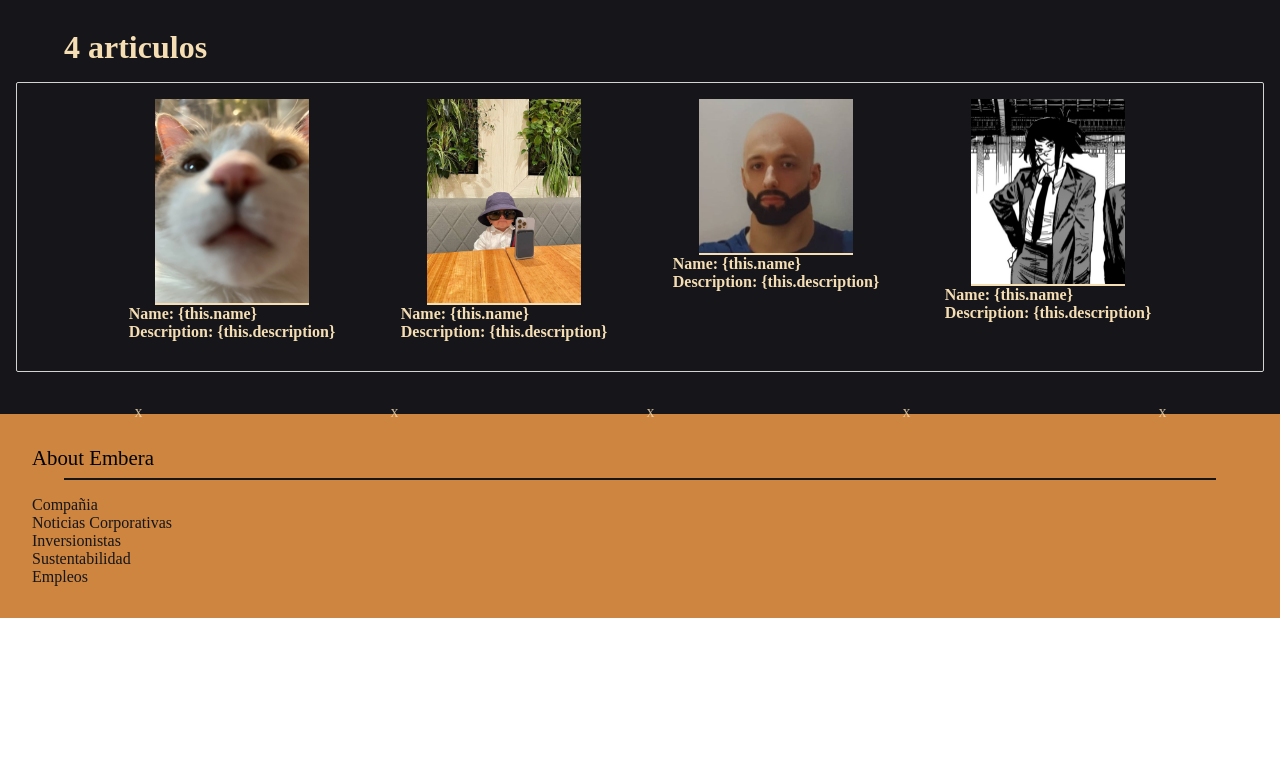
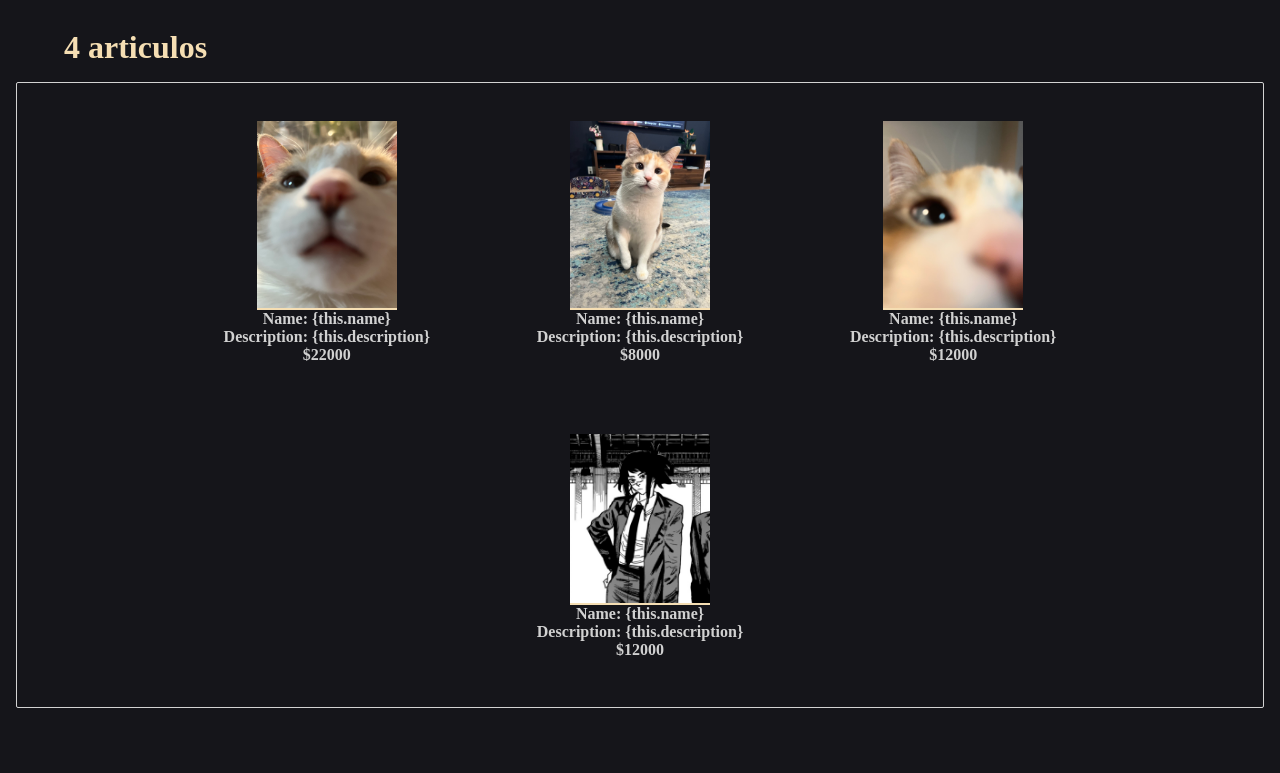
Before and after one commit to bluedec/CAC-Group-7, a plain HTML site: page templates/mujeres/mujeres.html in a window 1280 px wide. Shown: the part 727-1500 px from the top of the page. Before the commit the page ends 1345 px from the top, so only its background shows below. Drawn offline with Linux system fonts and the light colour scheme.

Commit message:
Fixed Women store section.

```diff
--- a/css/styles.css
+++ b/css/styles.css
@@ -276,10 +276,10 @@ p {
 
 @keyframes wiggleBig {
 	from {
-		transform: rotate(0deg) translate(8px) rotate(0deg);
+		transform: rotate(0deg) translate(11px) rotate(0deg);
 	}
 	to {
-		transform: rotate(360deg) translate(8px) rotate(-360deg);
+		transform: rotate(360deg) translate(11px) rotate(-360deg);
 	}
 }
 
@@ -302,13 +302,17 @@ p {
 }
 
 .shopping-article {
-	width: 20vw;
+	width: calc(150px + 9vw);
+	overflow: hidden;
+	margin: 1rem;
+	padding: 1rem;
 	height: 16rem;
 	position: relative;
 	display: flex;
 	flex-direction: column;
-
 	align-items: center;
+	justify-content: center;
+	text-align: center;
 }
 
 .shopping-article:hover {
@@ -324,12 +328,16 @@ p {
 }
 
 .shop-img-description {
-	position: relative;
+	color: #d1d1d1;
+	margin: 1.5rem;
+	bottom: 1rem;
+	margin: auto;
 }
 
 .triangle-flex-wrapper {
 	display: flex;
 	flex-grow: 1;
+	padding: 2rem 1rem;
 	flex-basis: 100%;
 }
 
@@ -348,7 +356,7 @@ p {
 	content: "x";
 	position: absolute;
 	transform-origin: center bottom;
-	animation: wiggleBig 19.4s ease-in infinite;
+	animation: wiggleBig 20.4s infinite;
 }
 
 #screen-dimmer {
@@ -606,7 +614,6 @@ p {
 }
 
 #search {
-	pointer-events: none;
 }
 
 .main-wrapper {
--- a/templates/mujeres/mujeres.html
+++ b/templates/mujeres/mujeres.html
@@ -89,20 +89,23 @@
 							<section class="shop-img-description">
 								<h4>Name: {this.name}</h4>
 								<h4>Description: {this.description}</h4>
+								<h4>$22000</h4>
 							</section>
 						</li>
 						<li class="shopping-article">
-							<img class="shop-img" src="../../static/hasbulla.jfif">
+							<img class="shop-img" src="../../static/panko3.jpg">
 							<section class="shop-img-description">
 								<h4>Name: {this.name}</h4>
 								<h4>Description: {this.description}</h4>
+								<h4>$8000</h4>
 							</section>
 						</li>
 						<li class="shopping-article">
-							<img class="shop-img" src="../../static/yo.jpg">
+							<img class="shop-img" src="../../static/panko2.jpg">
 							<section class="shop-img-description">
 								<h4>Name: {this.name}</h4>
 								<h4>Description: {this.description}</h4>
+								<h4>$12000</h4>
 							</section>
 						</li>
 						<li class="shopping-article">
@@ -110,6 +113,7 @@
 							<section class="shop-img-description">
 								<h4>Name: {this.name}</h4>
 								<h4>Description: {this.description}</h4>
+								<h4>$12000</h4>
 							</section>
 						</li>
 					</ul>
@@ -126,7 +130,7 @@
 		</main>
 
 
-		<!--  -->
+	<!--  -->
 		<footer>
 			<button class="expandable-content-button">About Embera</button>
 			<div class="line"></div>
```
Also changed, not shown: index.html (+7 -2 lines), js/index.js (+0 -9 lines), static/panko2.jpg (added), static/panko3.jpg (added), static/panko4.jpg (added).
